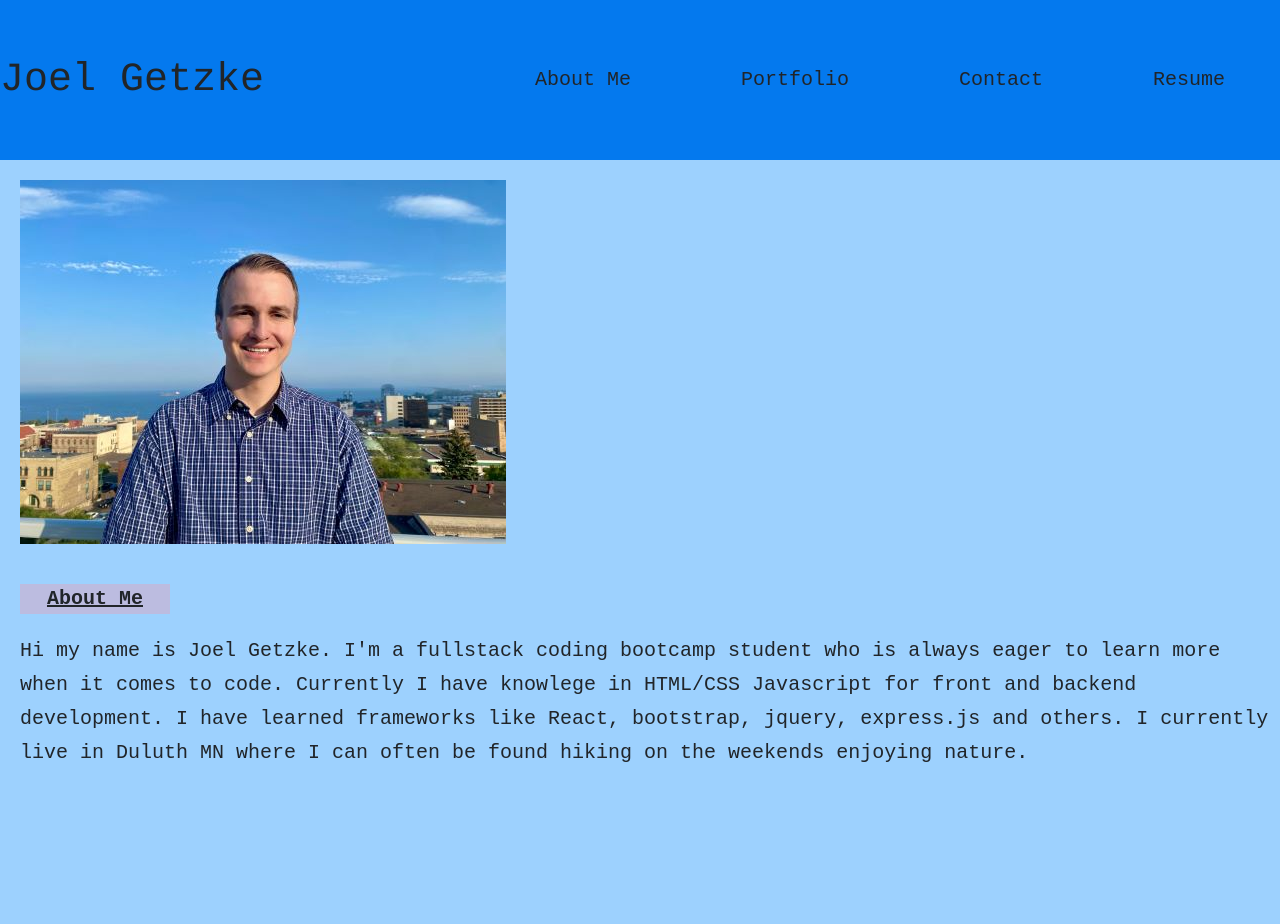
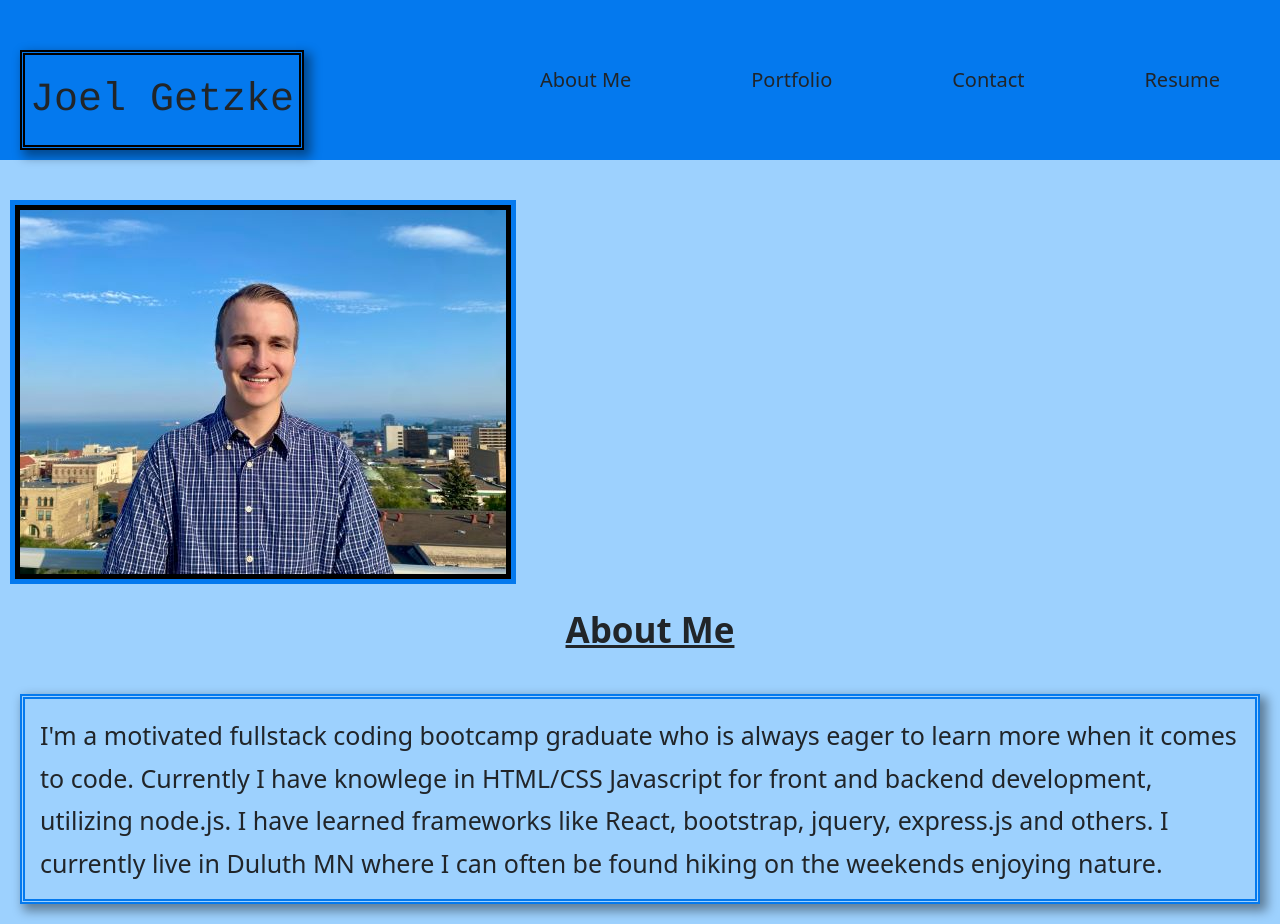
Before and after one commit to Glansburg/ReactPortfolio, a React (Vite) app: page / in a window 1280 px wide. Before the commit the page ends 800 px from the top, so only its background shows below. Built offline with nearby package versions, Linux system fonts and the light colour scheme.

Commit message:
portfolio/ About Me page changes

```diff
--- a/src/App.css
+++ b/src/App.css
@@ -1,5 +1,5 @@
 * {
-  font-family: 'Courier New', Courier, monospace;
+  font-family: system-ui, -apple-system, BlinkMacSystemFont, 'Segoe UI', Roboto, Oxygen, Ubuntu, Cantarell, 'Open Sans', 'Helvetica Neue', sans-serif;
   font-size: 20px;
 
 }
@@ -44,7 +44,13 @@ body {
 .name-div {
   font-family:cursive, Courier, Monospace;
   font-size: 40px;
+  padding: 5px;
   display: flex;
+  height:100px;
+  margin-top:50px;
+  box-shadow: 5px 5px 10px 2px rgba(0, 0, 0, 0.4);
+  margin-left: 20px;
+  border: 5px double black;
   flex-flow: row nowrap;
   align-items: center;
 
@@ -53,20 +59,20 @@ body {
   margin-left: 20px;
   margin-top: 20px;
 }
-.about-me {
-  font-size: 30px;
-  display: flex;
-  flex-flow: row nowrap;
-  align-items: center;
-  justify-content: center;
-  margin-top: 40px;
-  text-decoration: underline;
-  background-color: rgb(188, 188, 224);
-  width:150px;
-}
+
 .about-me-description {
+  position: relative;
   margin-top: 20px;
   line-height: 1.7em;
+  font-size: 25px;
+  border: 5px double rgb(4, 121, 238);
+  padding: 15px;
+  margin-right: 20px;
+  bottom: 20px;
+
+  box-shadow: 5px 5px 10px 2px rgba(0, 0, 0, 0.4);
+
+
 }
 
 
@@ -80,3 +86,17 @@ main {
 height: 80vh;
 
 }
+
+.custom-height {
+  height: 100px;
+  padding-top: 10px;
+  font-weight: bold;
+  font-size: 35px;
+
+  text-decoration: underline;
+
+}
+
+.custom-border {
+  box-shadow: 0 0 0 5px black, 0 0 0 10px rgb(4, 121, 238);
+}
--- a/src/components/About.jsx
+++ b/src/components/About.jsx
@@ -4,9 +4,9 @@ import JoelPicture from "../assets/React_Profile_Picture.jpg";
 function About() {
     return (
         <div className='porfolio-div'>
-        <img src={JoelPicture} alt="Picture of creater"/> <br/>
-        <div className='about-me'><b>About Me</b></div>
-        <div className='about-me-description'> Hi my name is Joel Getzke. I'm a fullstack coding bootcamp student who is always eager to learn more when it comes to code.  Currently I have knowlege in HTML/CSS Javascript for front and backend development.  I have learned frameworks like React, bootstrap, jquery, express.js and others.   I currently live in Duluth MN where I can often be found hiking on the weekends enjoying nature.</div>
+        <img className='mt-4 custom-border' src={JoelPicture} alt="Picture of creater"/> <br/>
+        <div className="custom-height text-center mt-3">About Me </div>
+        <div className='about-me-description'> I'm a motivated fullstack coding bootcamp graduate who is always eager to learn more when it comes to code.  Currently I have knowlege in HTML/CSS Javascript for front and backend development, utilizing node.js.  I have learned frameworks like React, bootstrap, jquery, express.js and others.   I currently live in Duluth MN where I can often be found hiking on the weekends enjoying nature.</div>
         </div>
     )
 }
--- a/src/components/Portfolio.jsx
+++ b/src/components/Portfolio.jsx
@@ -9,15 +9,15 @@ function Portfolio() {
     const projects = [
         {
             title:"Project1",
-            description:"description of project1",
+            description:"A note taker for the busy work person",
             img: Ship1,
-            deployedLink: "https://text-editorjg-76d429acee63.herokuapp.com/",
-            repoLink: "https://github.com/Glansburg/TextEditor"
+            deployedLink: "https://herokunotetaker2023-5b0d4d397a0a.herokuapp.com/notes",
+            repoLink: "https://github.com/JoelGetzke/NoteTaker"
 
         },
         {
             title:"Project2",
-            description:"description of project2",
+            description:"Calendar app for scheduling your day.",
             img: Ship2,
             deployedLink: "https://joelgetzke.github.io/WorkScheduler/",
             repoLink: "https://github.com/JoelGetzke/WorkScheduler"
@@ -25,15 +25,15 @@ function Portfolio() {
         },
         {
             title:"Project3",
-            description:"description of project3",
+            description:"A PWA text editor.",
             img: Ship3,
-            deployedLink: "https://herokunotetaker2023-5b0d4d397a0a.herokuapp.com/notes",
-            repoLink: "https://github.com/JoelGetzke/NoteTaker"
+            deployedLink: "https://text-editorjg-76d429acee63.herokuapp.com/",
+            repoLink: "https://github.com/Glansburg/TextEditor"
 
         },
         {
             title:"Project4",
-            description:"description of project4",
+            description:"Back-end development, business organizer",
             img: Ship4,
             deployedLink: "https://www.youtube.com/watch?v=9MCIQTeVRaE",
             repoLink: "https://github.com/JoelGetzke/BussinessOrganize"
@@ -41,7 +41,7 @@ function Portfolio() {
         },
         {
             title:"Project5",
-            description:"description of project5",
+            description:"Routing, back-end development",
             img: Ship5,
             deployedLink: "https://github-production-user-asset-6210df.s3.amazonaws.com/117139285/267488956-dff6d288-651f-49be-8771-615d1138fee4.webm",
             repoLink: "https://github.com/JoelGetzke/socialMedia"
@@ -49,7 +49,7 @@ function Portfolio() {
         },
         {
             title:"Project6",
-            description:"description of project6",
+            description:"ORM e-commerce back-end",
             img: Ship6,
             deployedLink: "https://www.youtube.com/watch?v=w_HECJINbyw",
             repoLink: "https://github.com/JoelGetzke/e-Commerce-Database"
@@ -58,7 +58,8 @@ function Portfolio() {
     ]
     return (
         <div className="row">
-            <div>Portfolio Page </div>
+            <div className="custom-height text-center mt-3">Portfolio Page </div>
+
 
             {projects.map(project => ( <div className="col-md-4 col-sm-12" key={project.title}>
 
```
